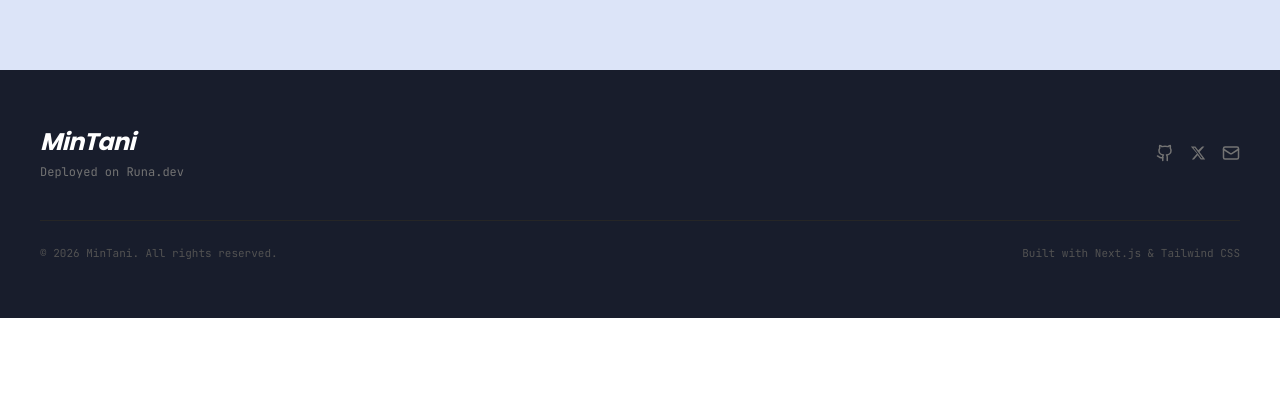
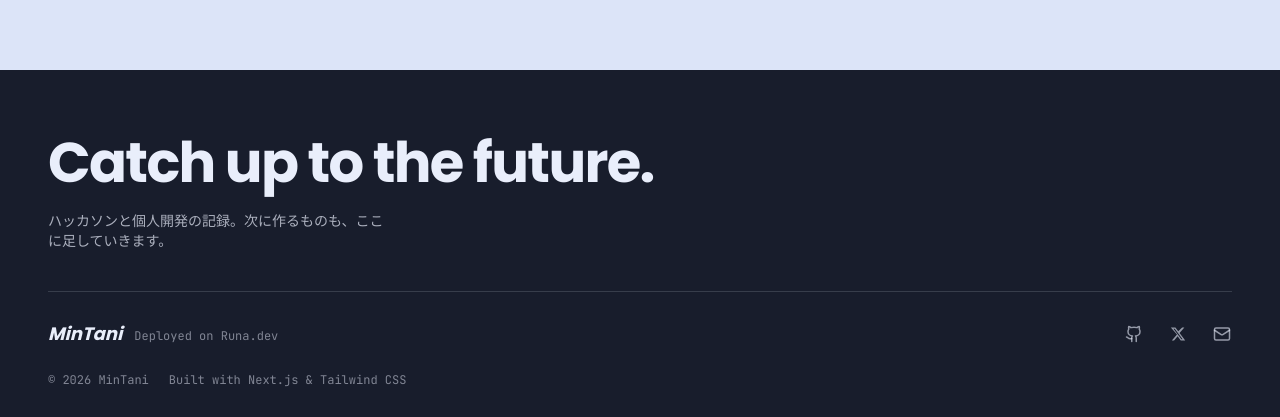
Before and after one commit to mintani/portfolio, a Next.js app: page / in a window 1280 px wide. Shown: the part 3739-4156 px from the top of the page. Before the commit the page ends 4057 px from the top, so only its background shows below. Built offline with nearby package versions, Linux system fonts and the light colour scheme; a web font is replaced by a local one.

Commit message:
style(footer): close the page with a statement footer

```diff
--- a/src/components/layout/Footer.tsx
+++ b/src/components/layout/Footer.tsx
@@ -2,27 +2,39 @@ import { Github, Mail } from "lucide-react";
 import { XIcon } from "@/components/icons/XIcon";
 import { EXTERNAL_LINK_PROPS } from "@/lib/utils";
 
+const FOCUS_RING =
+  "focus-visible:outline-2 focus-visible:outline-offset-4 focus-visible:outline-focus";
+
+const ICON_LINK_CLASS = `inline-flex size-11 items-center justify-center rounded-full text-paper-2/60 transition-colors duration-200 hover:text-paper-2 ${FOCUS_RING}`;
+
+/** Site footer: one closing statement over a hairline meta row. */
 export function SiteFooter() {
   return (
-    <footer className="w-full bg-[#181d2c] text-white">
-      <div className="container mx-auto px-4 sm:px-6 lg:px-10 py-14">
-        <div className="flex flex-col sm:flex-row items-start sm:items-center justify-between gap-8">
-          <div className="flex flex-col gap-1.5">
-            <span className="font-poppins font-bold italic text-2xl tracking-tight">
+    <footer className="w-full bg-night text-paper-2">
+      <div className="container mx-auto px-5 pt-16 pb-8 sm:px-8 lg:px-12">
+        <p className="max-w-[20ch] font-display text-[clamp(1.9rem,5vw,3.5rem)] leading-[1.02] font-bold tracking-[-0.03em]">
+          Catch up to the future.
+        </p>
+        <p className="mt-5 max-w-[44ch] text-sm text-paper-2/70">
+          ハッカソンと個人開発の記録。次に作るものも、ここに足していきます。
+        </p>
+
+        <div className="mt-10 flex flex-wrap items-center justify-between gap-x-6 gap-y-3 border-t border-paper-2/15 pt-5">
+          <div className="flex flex-wrap items-baseline gap-x-3 gap-y-1">
+            <span className="font-display text-lg font-bold italic">
               MinTani
             </span>
-            <span className="font-mono text-xs text-neutral-500">
+            <span className="font-mono text-xs text-paper-2/50">
               Deployed on Runa.dev
             </span>
           </div>
 
-          <div className="flex flex-col sm:flex-row gap-6 sm:items-center">
-            <nav className="flex items-center gap-4">
+          <nav aria-label="Social" className="-mr-3 flex items-center">
             <a
               href="https://github.com/mintani"
               {...EXTERNAL_LINK_PROPS}
               aria-label="GitHub"
-                className="text-neutral-500 hover:text-white transition-colors duration-200"
+              className={ICON_LINK_CLASS}
             >
               <Github size={18} />
             </a>
@@ -30,28 +42,23 @@ export function SiteFooter() {
               href="https://twitter.com/_mint76"
               {...EXTERNAL_LINK_PROPS}
               aria-label="X (Twitter)"
-                className="text-neutral-500 hover:text-white transition-colors duration-200"
+              className={ICON_LINK_CLASS}
             >
               <XIcon size={16} />
             </a>
             <a
               href="mailto:mi.2005.sub@gmail.com"
               aria-label="Email"
-                className="text-neutral-500 hover:text-white transition-colors duration-200"
+              className={ICON_LINK_CLASS}
             >
               <Mail size={18} />
             </a>
           </nav>
         </div>
-        </div>
 
-        <div className="mt-10 pt-6 border-t border-neutral-800 flex flex-col sm:flex-row items-center justify-between gap-2">
-          <p className="font-mono text-[11px] text-neutral-600">
-            © 2026 MinTani. All rights reserved.
-          </p>
-          <p className="font-mono text-[11px] text-neutral-600">
-            Built with Next.js & Tailwind CSS
-          </p>
+        <div className="mt-4 flex flex-wrap gap-x-5 gap-y-1 font-mono text-xs text-paper-2/50">
+          <span>© 2026 MinTani</span>
+          <span>Built with Next.js &amp; Tailwind CSS</span>
         </div>
       </div>
     </footer>
```
Lines whose indentation alone changed are shown as unchanged.
